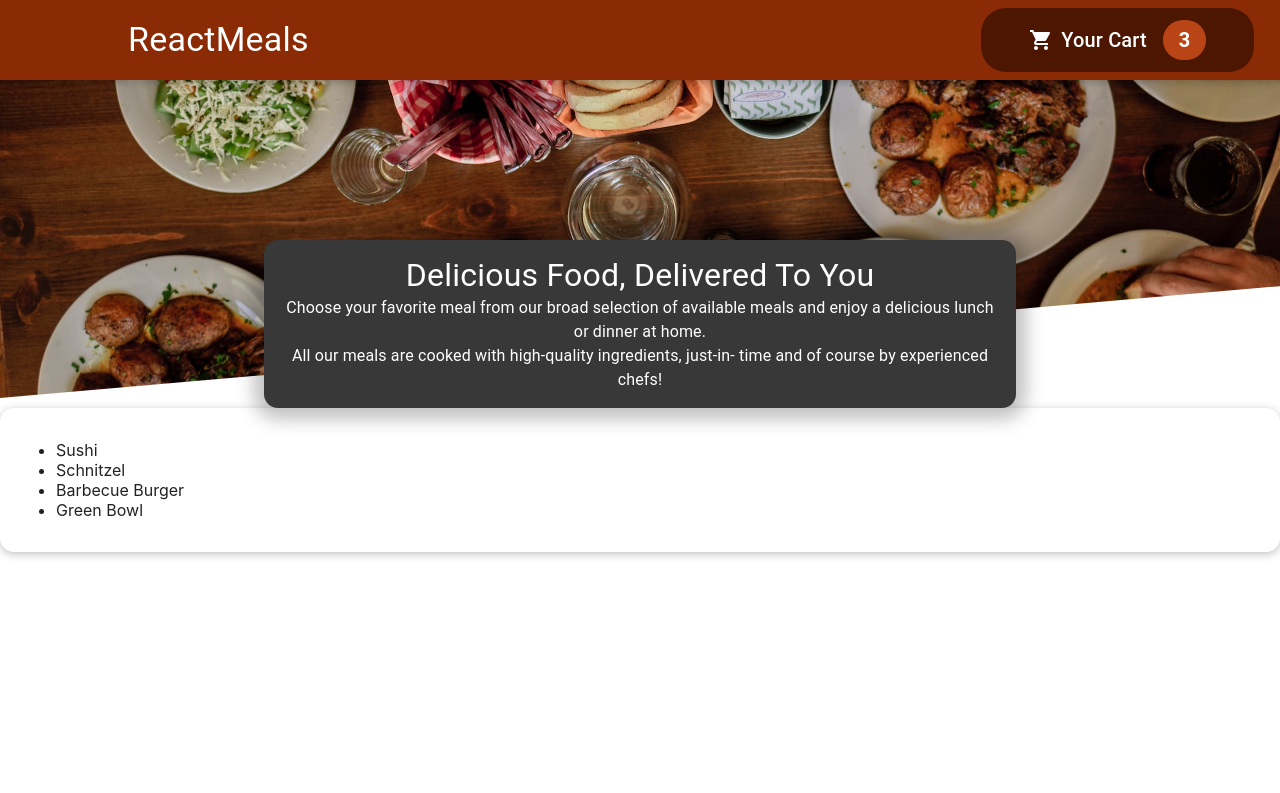
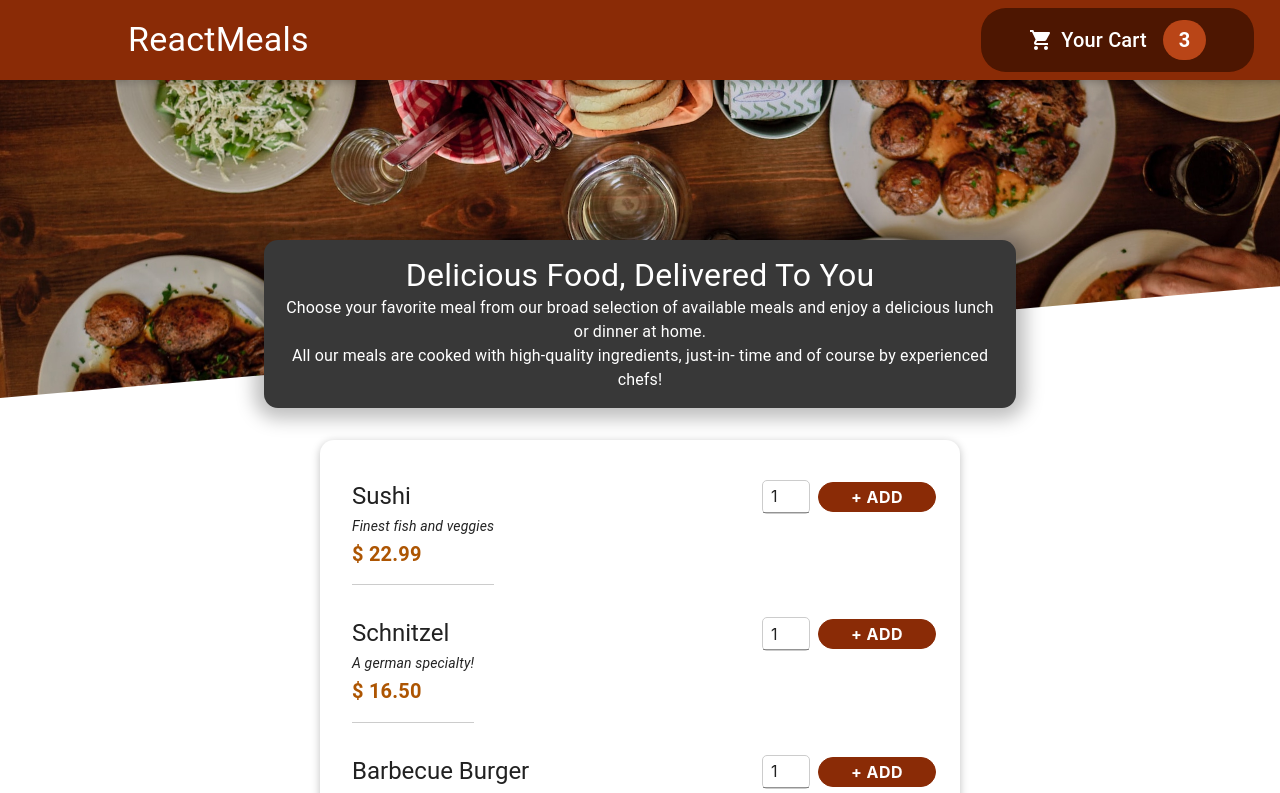
Before and after one commit to echomonk/food-order-app-ts, a React (Create React App) app: page / in a window 1280 px wide. Shown: the top 793 px of the page. Built offline with nearby package versions, Linux system fonts and the light colour scheme.

Commit message:
Created Modal Component and implemented ReactPortal

```diff
--- a/public/index.html
+++ b/public/index.html
@@ -28,6 +28,7 @@
   </head>
   <body>
     <noscript>You need to enable JavaScript to run this app.</noscript>
+    <div id="overlays"></div>
     <div id="root"></div>
     <!--
       This HTML file is a template.
--- a/src/App.tsx
+++ b/src/App.tsx
@@ -1,12 +1,24 @@
-import React from "react";
+import React, { useState } from "react";
+import Cart from "./components/Cart/Cart";
 // import "./App.css";
 import Header from "./components/Layout/Header";
 import Meals from "./components/Meals/Meals";
 
 function App() {
+  const [isCartVisible, setIsCartVisible] = useState<boolean>(false);
+
+  const showCartHandler = () => {
+    setIsCartVisible(true);
+  };
+
+  const hideCartHandler = () => {
+    setIsCartVisible(false);
+  };
+
   return (
     <React.Fragment>
-      <Header />
+      {isCartVisible && <Cart onClose={hideCartHandler} />}
+      <Header onShowCart={showCartHandler} />
       <main>
         <Meals />
       </main>
--- /dev/null
+++ b/src/components/Cart/Cart.tsx
@@ -0,0 +1,57 @@
+import React from "react";
+import { Button, List, Stack, Typography } from "@mui/material";
+import Modal from "../UI/Modal";
+
+type CartProps = {
+  onClose: () => void;
+};
+
+const Cart = ({ onClose }: CartProps) => {
+  const cartItems = (
+    <List
+      sx={{
+        listStyle: "none",
+        m: 0,
+        p: 0,
+        maxHeight: "20rem",
+        overflow: "auto",
+      }}
+    >
+      {[
+        {
+          id: "c1",
+          name: "Sushi",
+          amount: 2,
+          price: 12.99,
+        },
+      ].map((item) => (
+        <li>{item.name}</li>
+      ))}
+    </List>
+  );
+
+  return (
+    <Modal onClose={onClose}>
+      {cartItems}
+      <Stack
+        sx={{
+          display: "flex",
+          justifyContent: "space-between",
+          alignItems: "center",
+          fontWeight: "bold",
+          fontSize: "1.5rem",
+          m: "1rem 0",
+        }}
+      >
+        <Typography>Total Amount</Typography>
+        <Typography>15.62</Typography>
+      </Stack>
+      <Stack direction={"row"}>
+        <Button onClick={onClose}>Close</Button>
+        <Button>Order</Button>
+      </Stack>
+    </Modal>
+  );
+};
+
+export default Cart;
--- a/src/components/Layout/Header.tsx
+++ b/src/components/Layout/Header.tsx
@@ -3,7 +3,10 @@ import React from "react";
 import mealsImage from "../../assets/meals.jpg";
 import HeaderCartButton from "./HeaderCartButton";
 
-const Header = () => {
+type HeaderProps = {
+  onShowCart: () => void;
+};
+const Header = ({ onShowCart }: HeaderProps) => {
   return (
     <React.Fragment>
       <Box
@@ -37,9 +40,7 @@ const Header = () => {
             <HeaderCartButton
               buttonText="Your Cart"
               badge={3}
-              onClick={function (): void {
-                throw new Error("Function not implemented.");
-              }}
+              onClick={onShowCart}
             />
           </Grid>
         </Grid>
--- a/src/components/Meals/AvailableMeals.tsx
+++ b/src/components/Meals/AvailableMeals.tsx
@@ -1,5 +1,7 @@
+import { List, Stack } from "@mui/material";
 import React from "react";
 import Card from "../UI/Card";
+import MealItem from "./MealItem/MealItem";
 
 export type DummyMealsProps = {
   id: string;
@@ -37,13 +39,32 @@ const DUMMY_MEALS: DummyMealsProps[] = [
 
 const AvailableMeals = () => {
   const availableMeals = DUMMY_MEALS.map((meal) => {
-    return <li key={meal.id}>{meal.name}</li>;
+    return (
+      <MealItem
+        id={meal.id}
+        name={meal.name}
+        description={meal.description}
+        price={meal.price}
+      />
+    );
   });
 
   return (
-    <Card>
-      <ul>{availableMeals}</ul>
-    </Card>
+    <Stack
+      sx={{
+        display: "flex",
+        flexDirection: "column",
+        alignItems: "space-between",
+        width: "100%",
+        maxWidth: "40rem",
+        m: "2rem auto",
+      }}
+    >
+      <Card>
+        {/* unordered list */}
+        <List>{availableMeals}</List>
+      </Card>
+    </Stack>
   );
 };
 
--- a/src/components/Meals/MealItem/MealItem.tsx
+++ b/src/components/Meals/MealItem/MealItem.tsx
@@ -1,8 +1,61 @@
 import React from "react";
+import { Stack, Typography } from "@mui/material";
 import { DummyMealsProps } from "../AvailableMeals";
+import MealItemForm from "./MealItemForm";
 
 const MealItem = ({ id, name, description, price }: DummyMealsProps) => {
-  return <div>MealItem</div>;
+  const priceFormatted = `$ ${price.toFixed(2)}`;
+  return (
+    <Stack
+      sx={{
+        display: "flex",
+        flexDirection: "row",
+        justifyContent: "space-between",
+        alignItems: "stretch",
+        width: "100%",
+      }}
+    >
+      <Stack
+        direction="column"
+        sx={{
+          display: "flex",
+          justifyContent: "space-between",
+          m: "1rem",
+          pb: "1rem",
+          borderBottom: "1px solid #ccc",
+        }}
+      >
+        <Typography
+          variant="h5"
+          sx={{
+            m: "0 0 0.25rem 0",
+          }}
+        >
+          {name}
+        </Typography>
+        <Typography
+          variant="body2"
+          sx={{
+            fontStyle: "italic",
+          }}
+        >
+          {description}
+        </Typography>
+        <Typography
+          variant="body2"
+          sx={{
+            mt: "0.25rem",
+            fontWeight: "bold",
+            color: "#ad5502",
+            fontSize: "1.25rem",
+          }}
+        >
+          {priceFormatted}
+        </Typography>
+      </Stack>
+      <MealItemForm id={id} />
+    </Stack>
+  );
 };
 
 export default MealItem;
--- a/src/components/Meals/MealItem/MealItemForm.tsx
+++ b/src/components/Meals/MealItem/MealItemForm.tsx
@@ -1,7 +1,74 @@
 import React from "react";
+import { Button, FormControl, Input } from "@mui/material";
+import { Stack } from "@mui/system";
 
-const MealItemForm = () => {
-  return <div>MealItemForm</div>;
+type MealItemFormProps = {
+  id: string;
+};
+
+const MealItemForm = ({ id }: MealItemFormProps) => {
+  return (
+    <FormControl
+      sx={{
+        textAlign: "right",
+      }}
+    >
+      <Stack
+        direction="row"
+        spacing={1}
+        sx={{
+          display: "flex",
+          justifyContent: "center",
+          alignItems: "center",
+          width: "100%",
+          maxWidth: "20rem",
+          maxHeight: "3rem",
+          pt: 2,
+          mr: 2,
+        }}
+      >
+        <Input
+          id={"Amount_" + id}
+          type="number"
+          inputProps={{
+            min: "1",
+            max: "5",
+            step: "1",
+            defaultValue: "1",
+          }}
+          sx={{
+            width: "3rem",
+            borderRadius: "5px",
+            border: "1px solid #ccc",
+            font: "inherit",
+            pl: "0.5rem",
+          }}
+        />
+        <Button
+          sx={{
+            font: "inherit",
+            cursor: "pointer",
+            backgroundColor: "#8a2b06",
+            border: "1px solid #8a2b06",
+            color: "white",
+            p: "0.25rem 2rem",
+            borderRadius: "20px",
+            fontWeight: "bold",
+            "&:hover": {
+              backgroundColor: "#ad5502",
+              border: "1px solid #ad5502",
+            },
+            active: {
+              backgroundColor: "#641e03",
+              borderColor: "#641e03",
+            },
+          }}
+        >
+          + Add
+        </Button>
+      </Stack>
+    </FormControl>
+  );
 };
 
 export default MealItemForm;
--- /dev/null
+++ b/src/components/UI/Modal.tsx
@@ -0,0 +1,82 @@
+import { Box, Dialog } from "@mui/material";
+import React from "react";
+import ReactDOM from "react-dom";
+
+type ModalProps = {
+  onClose: () => void;
+  children: React.ReactNode;
+};
+
+const BackDrop = ({ onClose }: Pick<ModalProps, "onClose">) => {
+  return (
+    <Box
+      onClick={onClose}
+      sx={{
+        position: "fixed",
+        top: 0,
+        left: 0,
+        width: "100%",
+        height: "100vh",
+        zIndex: 20,
+        backgroundColor: "rgba(0, 0, 0, 0.75)",
+      }}
+    />
+  );
+};
+
+const ModalOverlay = ({ children }: { children: React.ReactNode }) => {
+  return (
+    <React.Fragment>
+      <Dialog
+        sx={{
+          position: "fixed",
+          top: "20vh",
+          left: "5%",
+          width: "90%",
+          backgroundColor: "white",
+          padding: "1rem",
+          borderRadius: "14px",
+          boxShadow: "0 2px 8px rgba(0, 0, 0, 0.25)",
+          zIndex: 30,
+          animation: "slide-down 300ms ease-out forwards",
+          // @media
+          "@media (min-width: 768px)": {
+            left: "calc(50% - 20rem)",
+            width: "40rem",
+          },
+          // @keyframes
+          "@keyframes slide-down": {
+            "0%": {
+              opacity: 0,
+              transform: "translateY(-3rem)",
+            },
+            "100%": {
+              opacity: 1,
+              transform: "translateY(0)",
+            },
+          },
+        }}
+        open={true}
+      >
+        {children}
+      </Dialog>
+    </React.Fragment>
+  );
+};
+
+const Modal = ({ onClose, children }: ModalProps) => {
+  return (
+    <React.Fragment>
+      {ReactDOM.createPortal(
+        <BackDrop onClose={onClose} />,
+        document.getElementById("overlays")!
+      )}
+      {ReactDOM.createPortal(
+        <ModalOverlay>{children}</ModalOverlay>,
+        document.getElementById("overlays")!
+      )}
+    </React.Fragment>
+  );
+};
+
+export default Modal;
```
